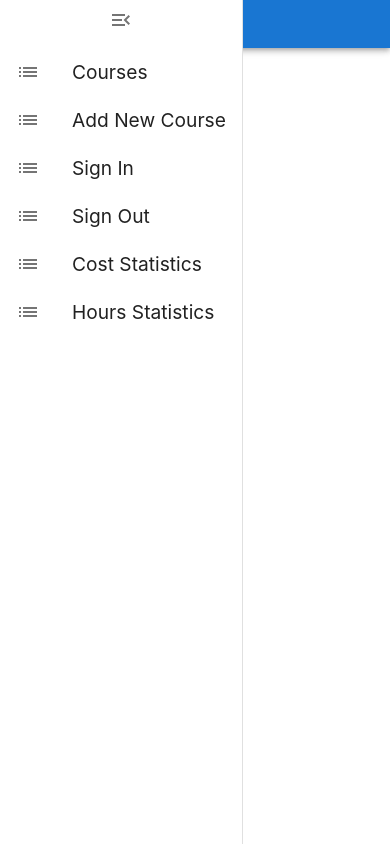
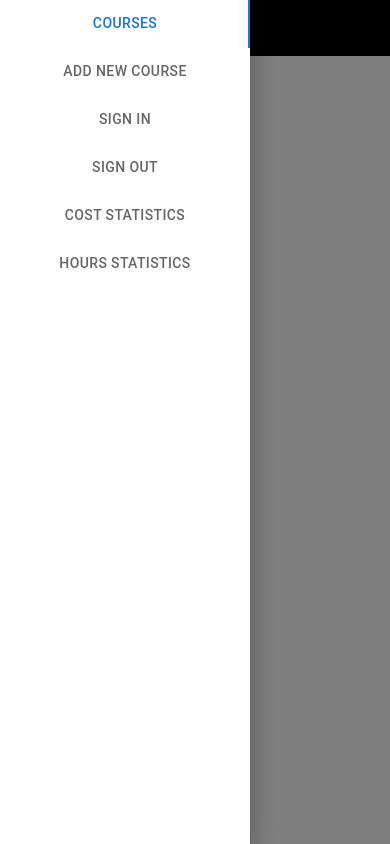
Before and after one commit to dmitry-technology/courses-front, a React (Create React App) app: page /courses in a window 390 px wide. Both pictures are taken after a click on the button "menu". Built offline with nearby package versions, Linux system fonts and the light colour scheme.

Commit message:
final navgatr

```diff
--- a/package.json
+++ b/package.json
@@ -17,6 +17,7 @@
     "@types/react-dom": "^17.0.11",
     "react": "^17.0.2",
     "react-dom": "^17.0.2",
+    "react-responsive": "^9.0.0-beta.5",
     "react-router-dom": "^6.2.1",
     "react-scripts": "5.0.0",
     "typescript": "^4.5.4",
--- a/src/App.tsx
+++ b/src/App.tsx
@@ -1,7 +1,10 @@
 import { createTheme, ThemeProvider } from '@mui/material/styles';
 import React, { FC, ReactNode } from 'react';
 import { BrowserRouter, Route, Routes, Navigate } from 'react-router-dom';
-import NavigatorMobile from './components/common/navigator-mobile';
+import NavigatorDrawer from './components/common/navigator-mobile';
+import NavigatorResposive from './components/common/navigator-resposive';
+// import NavigatorDrawer from './components/common/navigator-mobile';
+// import NavigatorMobile from './components/common/navigator-mobile';
 import NavigatorWeb from './components/common/navigator-web';
 import { PATH_ADD_COURSE, PATH_COURSES, PATH_LOGIN, PATH_LOGOUT, PATH_STATISTICS_COST, PATH_STATISTICS_HOURS, routes } from './config/routes-config';
 
@@ -22,7 +25,8 @@
   return <ThemeProvider theme={theme}>
   <BrowserRouter>
     {/* <NavigatorWeb items={routes} /> */}
-    <NavigatorMobile items={routes} />
+    {/* <NavigatorDrawer items={routes} /> */}
+    <NavigatorResposive items={routes} />
     <Routes>{getRoutes()}
     <Route path='/' element={<Navigate to={PATH_COURSES}/>} />
     </Routes>
--- a/src/components/common/navigator-mobile.tsx
+++ b/src/components/common/navigator-mobile.tsx
@@ -1,86 +1,109 @@
-import React, { FC, ReactNode, useState } from 'react'
-import Drawer from '@mui/material/Drawer';
-import Toolbar from '@mui/material/Toolbar';
-import List from '@mui/material/List';
-import Typography from '@mui/material/Typography';
-import IconButton from '@mui/material/IconButton';
+import { AppBar, Box, Container, Drawer, IconButton, Tab, Tabs, Toolbar, Typography } from '@mui/material';
+import { FC, useState } from 'react';
+
+import { Link, useLocation } from 'react-router-dom';
 import MenuIcon from '@mui/icons-material/Menu';
-import ListItem from '@mui/material/ListItem';
-import ListItemIcon from '@mui/material/ListItemIcon';
-import ListItemText from '@mui/material/ListItemText';
-import { Link, useLocation } from 'react-router-dom';
 import { RouteType } from '../../models/common/route-type';
-import AppBar from '@mui/material/AppBar';
-import ListIcon from '@mui/icons-material/List';
-import MenuOpenIcon from '@mui/icons-material/MenuOpen';
 
-const NavigatorMobile: FC<{ items: RouteType[] }> = (props) => {
-    const [open, setOpen] = React.useState(false);
-    const location = useLocation();
-    const [activeTabIndex, setActiveTab] = useState(getInitialActivePageLabel(location.pathname, props.items));
 
-    const handleDrawerOpen = () => {
-        setOpen(true);
-    };
-    const handleDrawerClose = () => {
-        setOpen(false);
-    };
-
-    function getInitialActivePageLabel(path: string, items: RouteType[]): string{
-        let res = items.find(item => item.path === path);
-        return res ? res.label : items[0].label;
+function getActiveLabel(path: string, items: RouteType[]): string {
+    if (path !== '/') {
+        const res = items.filter(item => item.path === path);
+        return res.length !== 0 ? res[0].label : 'Page does not exist';
+    }
+    return items.length > 0 ? items[0].label : 'Routes is empty';
 }
 
-    function getAppBar(): ReactNode {
-        return (
-            <AppBar position="static">
-                <Toolbar variant="dense">
-                    <IconButton onClick={handleDrawerOpen} edge="start" color="inherit" aria-label="menu" sx={{ mr: 2, ...(open && { display: 'none' }) }}>
+function getInitialActiveTabIndex(path: string, items: RouteType[]): number {
+    let res = items.findIndex(item => path === item.path);
+    return res < 0 ? 0 : res;
+
+}
+
+const NavigatorDrawer: FC<{ items: RouteType[] }> = ({ items }) => {
+
+    const path = useLocation().pathname;
+
+    const [label, setLabel] = useState(getActiveLabel(path, items));
+    const [activeTabIndex, setActiveTab] = useState(getInitialActiveTabIndex(path, items));
+
+    document.title = label;
+
+    const [displayDrawer, setStateDrawer] = useState(false);
+
+    const showDrawer = () => {
+        setStateDrawer(true);
+    }
+
+    const closeDrawer = () => {
+        setStateDrawer(false);
+    }
+
+    function onChangeHandler(event: React.SyntheticEvent, newValue: number) {
+        setActiveTab(newValue);
+    }
+
+    const getTabs = (orientation: "vertical" | "horizontal") => (
+        <Tabs
+            orientation={orientation}
+            variant="scrollable"
+            value={activeTabIndex}
+            onChange={onChangeHandler}
+        >
+            {items.map((item, index) => (
+                <Tab
+                    key={item.label}
+                    component={Link}
+                    to={item.path}
+                    label={item.label}
+                    onClick={() => setLabel(item.label)}
+                />
+            ))}
+        </Tabs>
+    );
+
+    return (
+        <Toolbar disableGutters sx={{backgroundColor: 'black' , color: 'white'}}>
+            <Box>
+                <Toolbar>
+                    <IconButton
+                        onClick={showDrawer}
+                        edge="start"
+                        color="inherit"
+                        aria-label="menu"
+                        sx={{ mr: 2, flexGrow: '1' }}
+                    >
                         <MenuIcon />
                     </IconButton>
-                    <Typography variant="h6" color="inherit" component="div">
-                        {activeTabIndex}
-                    </Typography>
                 </Toolbar>
-            </AppBar>
-        )
-    }
+                <Drawer
+                    anchor='left'
+                    open={displayDrawer}
+                    onClose={closeDrawer}
+                >
+                    <Box
+                        sx={{ width: 250 }}
+                        role="presentation"
+                        onClick={closeDrawer}
+                        aria-label="Mobile menu"
+                    >
+                        {getTabs('vertical')}
+                    </Box>
+                </Drawer>
+            </Box>
+            <Typography
+                variant="h6"
+                noWrap
+                component="div"
+                sx={{
+                    textAlign: 'left',
+                    flexGrow: '1'
+                }}
+            >
+                {label}
+            </Typography>
+        </Toolbar>
+    );
+};
 
-    function getDrawer(): ReactNode {
-        return (
-            <Drawer variant="persistent" anchor="left" open={open}>
-                <IconButton onClick={handleDrawerClose}>
-                    <MenuOpenIcon />
-                </IconButton>
-                <List>
-                    {getItemsList()}
-                </List>
-            </Drawer>
-        )
-    }
-
-    function getItemsList(): ReactNode[] {
-        return props.items.map((item) => (
-            <ListItem button key={item.label} component={Link} to={item.path} onClick={() => {
-                handleDrawerClose();
-                setActiveTab(item.label);
-                // setLabel(item.label);
-            }
-            }>
-                <ListItemIcon>
-                    <ListIcon />
-                </ListItemIcon>
-                <ListItemText primary={item.label} />
-            </ListItem>
-        ))
-    }
-
-    return (
-        <div>
-            {getAppBar()}
-            {getDrawer()}
-        </div>
-    )
-}
-
-export default NavigatorMobile
+export default NavigatorDrawer;
--- /dev/null
+++ b/src/components/common/navigator-mobile_appbar.tsx
@@ -0,0 +1,86 @@
+import React, { FC, ReactNode, useState } from 'react'
+import Drawer from '@mui/material/Drawer';
+import Toolbar from '@mui/material/Toolbar';
+import List from '@mui/material/List';
+import Typography from '@mui/material/Typography';
+import IconButton from '@mui/material/IconButton';
+import MenuIcon from '@mui/icons-material/Menu';
+import ListItem from '@mui/material/ListItem';
+import ListItemIcon from '@mui/material/ListItemIcon';
+import ListItemText from '@mui/material/ListItemText';
+import { Link, useLocation } from 'react-router-dom';
+import { RouteType } from '../../models/common/route-type';
+import AppBar from '@mui/material/AppBar';
+import ListIcon from '@mui/icons-material/List';
+import MenuOpenIcon from '@mui/icons-material/MenuOpen';
+
+const NavigatorMobile: FC<{ items: RouteType[] }> = (props) => {
+    const [open, setOpen] = React.useState(false);
+    const location = useLocation();
+    const [activeTabIndex, setActiveTab] = useState(getInitialActivePageLabel(location.pathname, props.items));
+
+    const handleDrawerOpen = () => {
+        setOpen(true);
+    };
+    const handleDrawerClose = () => {
+        setOpen(false);
+    };
+
+    function getInitialActivePageLabel(path: string, items: RouteType[]): string{
+        let res = items.find(item => item.path === path);
+        return res ? res.label : items[0].label;
+}
+
+    function getAppBar(): ReactNode {
+        return (
+            <AppBar position="static">
+                <Toolbar variant="dense">
+                    <IconButton onClick={handleDrawerOpen} edge="start" color="inherit" aria-label="menu" sx={{ mr: 2, ...(open && { display: 'none' }) }}>
+                        <MenuIcon />
+                    </IconButton>
+                    <Typography variant="h6" color="inherit" component="div">
+                        {activeTabIndex}
+                    </Typography>
+                </Toolbar>
+            </AppBar>
+        )
+    }
+
+    function getDrawer(): ReactNode {
+        return (
+            <Drawer variant="persistent" anchor="left" open={open}>
+                <IconButton onClick={handleDrawerClose}>
+                    <MenuOpenIcon />
+                </IconButton>
+                <List>
+                    {getItemsList()}
+                </List>
+            </Drawer>
+        )
+    }
+
+    function getItemsList(): ReactNode[] {
+        return props.items.map((item) => (
+            <ListItem button key={item.label} component={Link} to={item.path} onClick={() => {
+                handleDrawerClose();
+                setActiveTab(item.label);
+                // setLabel(item.label);
+            }
+            }>
+                <ListItemIcon>
+                    <ListIcon />
+                </ListItemIcon>
+                <ListItemText primary={item.label} />
+            </ListItem>
+        ))
+    }
+
+    return (
+        <div>
+            {getAppBar()}
+            {getDrawer()}
+        </div>
+    )
+}
+
+export default NavigatorMobile
--- /dev/null
+++ b/src/components/common/navigator-resposive.tsx
@@ -0,0 +1,15 @@
+import React, { FC } from 'react'
+import { useMediaQuery } from 'react-responsive'
+import { RouteType } from '../../models/common/route-type'
+import NavigatorDrawer from './navigator-mobile'
+import NavigatorMobile from './navigator-mobile_appbar'
+import NavigatorWeb from './navigator-web'
+
+const NavigatorResposive: FC<{ items: RouteType[] }> = (props) => {
+    const isMobileOrLaptop = useMediaQuery({ query: '(min-width: 900px)' })
+    return isMobileOrLaptop ? <NavigatorWeb items={props.items} /> :
+            <NavigatorDrawer items={props.items} />
+
+}
+
+export default NavigatorResposive
--- a/src/components/common/navigator-web.tsx
+++ b/src/components/common/navigator-web.tsx
@@ -9,7 +9,7 @@
 
     const [activeTabIndex, setActiveTab] = useState(getInitialActiveTabIndex(location.pathname, props.items));
     function getTabs():ReactNode[]{
-        return props.items.map(item => <Tab key={item.label} component={Link} to={item.path} label= {item.label}/>)
+        return props.items.map(item => <Tab sx={{backgroundColor: 'black' , color: 'white'}} key={item.label} component={Link} to={item.path} label= {item.label}/>)
     }
     function onChangeHandler(event:any, newValue: number){
         setActiveTab(newValue);
```
Also changed, not shown: 1 other file (tests, documents, lock files or other folders).
